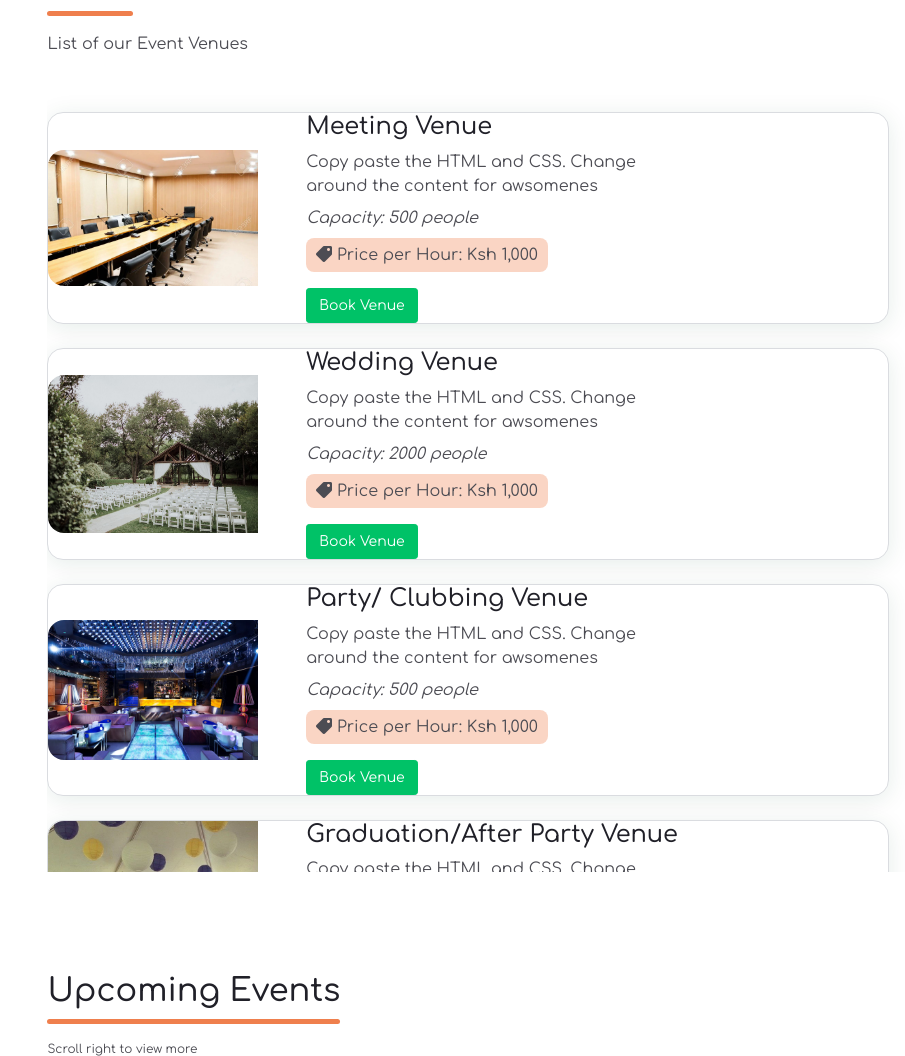
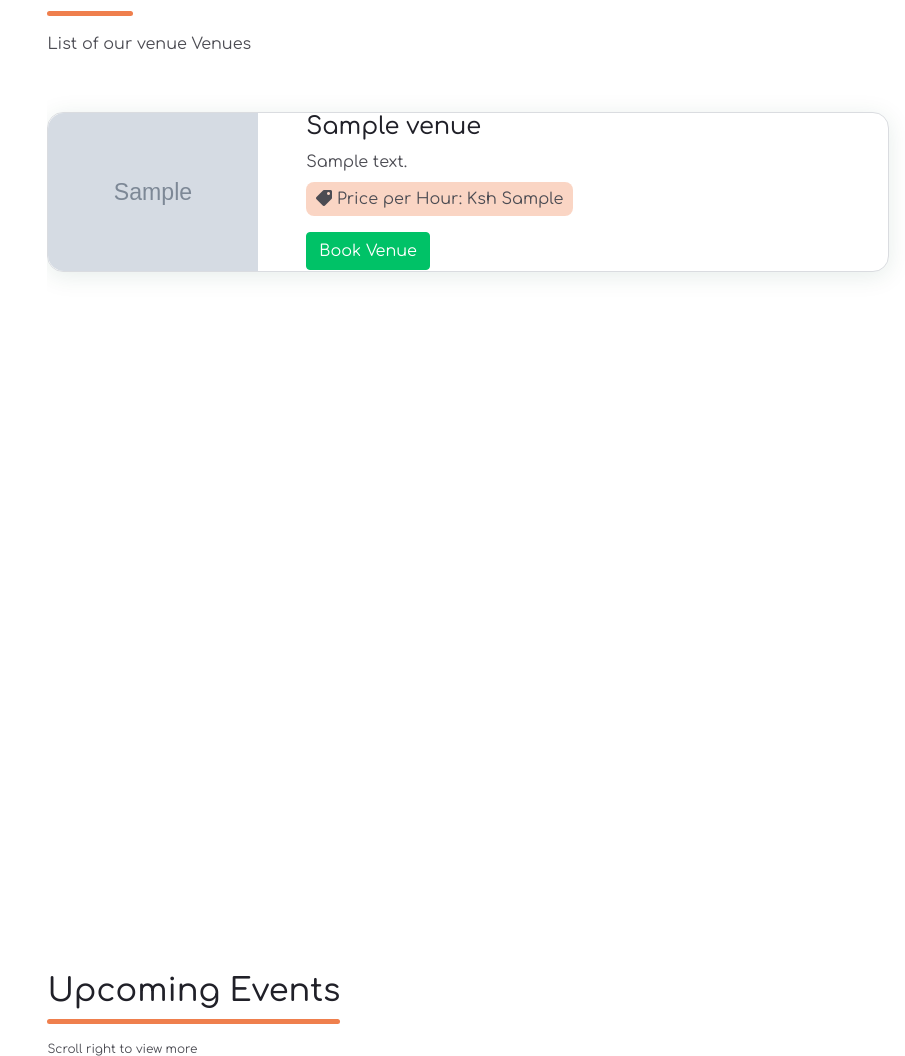
Before and after one commit to mukolweke/QuiOccassion, a PHP site: page / in a window 1280 px wide. Shown: the part 984-2040 px from the top of the page, without its empty margins (375-1280 px from the left). Run offline with PHP 8.4, Linux system fonts and the light colour scheme; tables that the repository leaves empty or names only in its code hold one stand-in row (values such as "Sample post"); grey boxes marked "Sample" are stand-in pictures; some libraries are stand-ins or nearby versions.

Commit message:
book venue

```diff
--- a/assets/css/notification.css
+++ /dev/null
@@ -1,69 +0,0 @@
-/* The snackbar - position it at the bottom and in the middle of the screen */
-#snackbar {
-  visibility: hidden; /* Hidden by default. Visible on click */
-  min-width: 250px; /* Set a default minimum width */
-  margin-left: -125px; /* Divide value of min-width by 2 */
-  background-color: #333; /* Black background color */
-  color: #fff; /* White text color */
-  text-align: center; /* Centered text */
-  border-radius: 2px; /* Rounded borders */
-  padding: 16px; /* Padding */
-  position: fixed; /* Sit on top of the screen */
-  z-index: 1; /* Add a z-index if needed */
-  left: 50%; /* Center the snackbar */
-  bottom: 30px; /* 30px from the bottom */
-}
-
-/* Show the snackbar when clicking on a button (class added with JavaScript) */
-#snackbar.show {
-  visibility: visible; /* Show the snackbar */
-  /* Add animation: Take 0.5 seconds to fade in and out the snackbar.
-    However, delay the fade out process for 2.5 seconds */
-  -webkit-animation: fadein 0.5s, fadeout 0.5s 2.5s;
-  animation: fadein 0.5s, fadeout 0.5s 2.5s;
-}
-
-/* Animations to fade the snackbar in and out */
-@-webkit-keyframes fadein {
-  from {
-    bottom: 0;
-    opacity: 0;
-  }
-  to {
-    bottom: 30px;
-    opacity: 1;
-  }
-}
-
-@keyframes fadein {
-  from {
-    bottom: 0;
-    opacity: 0;
-  }
-  to {
-    bottom: 30px;
-    opacity: 1;
-  }
-}
-
-@-webkit-keyframes fadeout {
-  from {
-    bottom: 30px;
-    opacity: 1;
-  }
-  to {
-    bottom: 0;
-    opacity: 0;
-  }
-}
-
-@keyframes fadeout {
-  from {
-    bottom: 30px;
-    opacity: 1;
-  }
-  to {
-    bottom: 0;
-    opacity: 0;
-  }
-}
--- a/events.php
+++ b/events.php
@@ -6,7 +6,7 @@ $name_err = $email_err = $contact_err = $capacity_err = "";
 $main_err = $main_succ = "";
 
 // Processing venue form data when submitted
-if($_SERVER["REQUEST_METHOD"] == "POST" && isset($_POST['action']) && $_POST['action'] == 'reserve_event'){
+if($_SERVER["REQUEST_METHOD"] == "POST" && isset($_POST['action']) && $_POST['action'] == 'book_event'){
   // Validate name
   $input_name = trim($_POST["name"]);
   if(empty($input_name)){
@@ -46,17 +46,18 @@ if($_SERVER["REQUEST_METHOD"] == "POST" && isset($_POST['action']) && $_POST['ac
   }
 
   if(empty($name_err) && empty($email_err) && empty($contact_err) && empty($capacity_err)) {
-    $sql = "INSERT INTO event_reserves (name, email, contact, event_id, capacity) VALUES (?, ?, ?, ?, ?)";
+    $sql = "INSERT INTO user_booking (name, email, contact, event_id, capacity, type) VALUES (?, ?, ?, ?, ?, ?)";
 
     if($stmt = $mysqli->prepare($sql)){
-        $stmt->bind_param("sssss", $param_name, $param_email, $param_contact, $param_event_id, $param_capacity);
+        $stmt->bind_param("ssssss", $param_name, $param_email, $param_contact, $param_event_id, $param_capacity, $param_type);
 
         // parameters
         $param_name = $name;
         $param_email = $email;
         $param_contact = $contact;
-        $param_event_id = $_POST['event_id'];
+        $param_event_id = $_POST['form_id'];
         $param_capacity = $capacity;
+        $param_type = 'event';
         //status '0-for verification, 1=confirmed, 2=canceled'
 
         if($stmt->execute()){
@@ -117,22 +118,23 @@ if($_SERVER["REQUEST_METHOD"] == "POST" && isset($_POST['action']) && $_POST['ac
                       <p class="card-price"><small><?php echo ($row['payment_type']  == 1 ? 'Free' : 'Ksh '.number_format($row['amount'],2))?></small></p>
 
                       <div>
-                        <button class="btn btn-primary" data-bs-toggle="modal" data-bs-target="#reserve_<?php echo $row['id']?>">Reserve</button>
+                        <button class="btn btn-primary" data-bs-toggle="modal" data-bs-target="#reserve_<?php echo str_replace(' ', '-', strtolower($row['name'])) ?>">Reserve</button>
                       </div>
                     </div>
                   </div>
                 </div>
 
                 <!--Reserve Modal -->
-                <div class="modal fade" id="reserve_<?php echo $row['id']?>" data-bs-backdrop="static" data-bs-keyboard="false" tabindex="-1" aria-labelledby="staticBackdropLabel" aria-hidden="true">
+                <div class="modal fade" id="reserve_<?php echo str_replace(' ', '-', strtolower($row['name']))?>" data-bs-backdrop="static" data-bs-keyboard="false" tabindex="-1" aria-labelledby="staticBackdropLabel" aria-hidden="true">
                     <div class="modal-dialog modal-dialog-centered">
                         <div class="modal-content">
                             <div class="modal-header">
                                 <h5 class="modal-title"><span class="reserve-title"><?php echo $row['name']; ?> Reserve</span></h5>
                                 <button type="button" class="btn-close" data-bs-dismiss="modal" aria-label="Close"></button>
                             </div>
+
                             <div class="modal-body">
-                        <form action="<?php echo htmlspecialchars("/index.php"); ?>" method="post" enctype="multipart/form-data">
+                                <form action="<?php echo htmlspecialchars("/"); ?>" method="post" enctype="multipart/form-data">
                                     <p style="font-size: 12px;">Please fill in your details correctly to reserve a ticket</p>
                                     <div class="mb-3">
                                         <label class="form-label">Full Name:</label>
@@ -157,8 +159,8 @@ if($_SERVER["REQUEST_METHOD"] == "POST" && isset($_POST['action']) && $_POST['ac
                                         <span class="invalid-feedback"><?php echo $capacity_err;?></span>
                                     </div>
 
-                          <input name="action" value="reserve_event" class="hidden">
-                          <input name="event_id" value="<?php echo $row['id']?>" class="hidden">
+                                    <input name="action" value="book_event" class="hidden">
+                                    <input name="form_id" value="<?php echo $row['id']?>" class="hidden">
 
                                     <div style="text-align: right;">
                                         <button type="button" class="btn btn-light bg-transparent" data-bs-dismiss="modal">Cancel</button>
--- a/index.php
+++ b/index.php
@@ -24,7 +24,6 @@
     />
 
     <!-- Custom -->
-    <link href="/assets/css/notification.css" rel="stylesheet" />
     <link href="/assets/css/main.css" rel="stylesheet" />
   </head>
   <body>
--- a/venues.php
+++ b/venues.php
@@ -1,24 +1,112 @@
+<?php
+require_once "./scripts/db_conn.php";
+
+$name = $email = $contact = $capacity = "";
+$name_err = $email_err = $contact_err = $capacity_err = "";
+$main_err = $main_succ = "";
+
+// Processing venue form data when submitted
+if($_SERVER["REQUEST_METHOD"] == "POST" && isset($_POST['action']) && $_POST['action'] == 'book_venue'){
+  // Validate name
+  $input_name = trim($_POST["name"]);
+  if(empty($input_name)){
+    $name_err = "Please enter an name.";
+  } else{
+    $name = $input_name;
+  }
+
+  // Validate email
+  $input_email = trim($_POST["email"]);
+  if(empty($input_email)){
+    $email_err = "Please enter an email.";
+  } else if (!filter_var(trim($_POST["email"]), FILTER_VALIDATE_EMAIL)) { // src: w3schools
+    $email_err = "Please enter a valid email address";
+  } else{
+    $email = $input_email;
+  }
+
+  // Validate contact
+  $input_contact = trim($_POST["contact"]);
+  if(empty($input_contact)){
+    $contact_err = "Please enter an contact.";
+  } else{
+    $contact = $input_contact;
+  }
+
+  // Validate capacity
+  $input_capacity = trim($_POST["capacity"]);
+  if(empty($input_capacity)){
+    $capacity_err = "Please enter an capacity.";
+  } else{
+    $capacity = $input_capacity;
+  }
+
+  if(!empty($name_err) || !empty($email_err) || !empty($contact_err) || !empty($capacity_err)) {
+    $main_err = "Ooops! There are errors in venue reserve form you just submitted";
+  }
+
+  if(empty($name_err) && empty($email_err) && empty($contact_err) && empty($capacity_err)) {
+    $sql = "INSERT INTO user_booking (name, email, contact, venue_id, capacity, type) VALUES (?, ?, ?, ?, ?, ?)";
+
+    if($stmt = $mysqli->prepare($sql)){
+        $stmt->bind_param("ssssss", $param_name, $param_email, $param_contact, $param_venue_id, $param_capacity, $param_type);
+
+        // parameters
+        $param_name = $name;
+        $param_email = $email;
+        $param_contact = $contact;
+        $param_venue_id = $_POST['form_id'];
+        $param_capacity = $capacity;
+        $param_type = 'venue';
+        //status '0-for verification, 1=confirmed, 2=canceled'
+
+        if($stmt->execute()){
+          ?><script type="text/javascript">
+              window.location = "/";
+          </script><?php
+          $main_succ = "Venue reserved successfully, check your email for details";
+        } else{
+          $main_err = "Oops! Please check the form.";
+        }
+    }
+  } else{
+    $main_err = "Oops! Please check the form.";
+  }
+}
+?>
 <div class="venues">
     <div>
         <h2>Venues</h2>
         <p class="section-title-bar" style="width: 10%;"></p>
-        <p>List of our Event Venues</p>
+        <p>List of our venue Venues</p>
     </div>
 
+    <?php include './dash/succ_err_view.php' ?>
+
     <div class="venues-wrapper">
+    <?php
+
+        $sql = "SELECT * FROM venues ORDER BY id DESC";
+        $count = 1;
+
+        if($result = $mysqli->query($sql)){
+            if($result->num_rows > 0){
+            while($row = $result->fetch_array()){
+            ?>
             <div class="card venue-card">
                 <div class="row m-0 p-0 align-items-center">
                     <div class="col-sm-5 m-0 p-0 venue-img">
-                    <img class="d-block w-100" src="/assets/img/events/meeting.webp" alt="">
+                        <img class="d-block w-100"
+                        src="/assets/img/uploads/<?php echo $row['image']?>"
+                        alt="Venue Image">
                     </div>
                     <div class="col-sm-7 px-5">
                         <div class="card-block">
-                        <h4 class="card-title">Meeting Venue</h4>
-                        <p class="m-0 p-0 venue-description">Copy paste the HTML and CSS. Change around the content for awsomenes</p>
-                        <p class="m-0 p-0 venue-capacity">Capacity: 500 people</p>
-                        <p class="m-0 p-0 price-tag"><i class="fas fa-tag" style="transform: rotate(90deg);"></i> Price per Hour: Ksh 1,000</p>
+                            <h4 class="card-title"><?php echo $row['name']?></h4>
+                            <p class="m-0 p-0 venue-description"><?php echo $row['description']?></p>
+                            <p class="m-0 p-0 price-tag"><i class="fas fa-tag" style="transform: rotate(90deg);"></i> Price per Hour: Ksh <?php echo $row['rate']?></p>
                             <br>
-                        <button type="button" class="btn btn-primary btn-sm" data-bs-toggle="modal" data-bs-target="#exampleModal">
+                            <button class="btn btn-primary" data-bs-toggle="modal" data-bs-target="#reserve_<?php echo str_replace(' ', '-', strtolower($row['name'])) ?>">
                                 Book Venue
                             </button>
                         </div>
@@ -26,104 +114,53 @@
                 </div>
             </div>
 
-        <div class="card venue-card">
-            <div class="row m-0 p-0 align-items-center">
-                <div class="col-sm-5 m-0 p-0 venue-img">
-                    <img class="d-block w-100" src="/assets/img/events/wedding.jpeg" alt="">
+            <!--Reserve Modal -->
+            <div class="modal fade" id="reserve_<?php echo str_replace(' ', '-', strtolower($row['name']))?>" data-bs-backdrop="static" data-bs-keyboard="false" tabindex="-1" aria-labelledby="staticBackdropLabel" aria-hidden="true">
+                <div class="modal-dialog modal-dialog-centered">
+                    <div class="modal-content">
+                        <div class="modal-header">
+                            <h5 class="modal-title"><span class="reserve-title"><?php echo $row['name']; ?> Reserve</span></h5>
+                            <button type="button" class="btn-close" data-bs-dismiss="modal" aria-label="Close"></button>
                         </div>
-                <div class="col-sm-7 px-5">
-                    <div class="card-block">
-                        <h4 class="card-title">Wedding Venue</h4>
-                        <p class="m-0 p-0 venue-description">Copy paste the HTML and CSS. Change around the content for awsomenes</p>
-                        <p class="m-0 p-0 venue-capacity">Capacity: 2000 people</p>
-                        <p class="m-0 p-0 price-tag"><i class="fas fa-tag" style="transform: rotate(90deg);"></i> Price per Hour: Ksh 1,000</p>
-                        <br>
-                        <button type="button" class="btn btn-primary btn-sm" data-bs-toggle="modal" data-bs-target="#exampleModal">
-                            Book Venue
-                        </button>
+
+                        <div class="modal-body">
+                            <form action="<?php echo htmlspecialchars("/"); ?>" method="post" enctype="multipart/form-data">
+                                <p style="font-size: 12px;">Please fill in your details correctly to reserve a venue</p>
+                                <div class="mb-3">
+                                    <label class="form-label">Full Name:</label>
+                                    <input type="text" class="form-control <?php echo (!empty($name_err)) ? 'is-invalid' : ''; ?>"
+                                    value="<?php echo $name; ?>" name="name">
+                                    <span class="invalid-feedback"><?php echo $name_err;?></span>
+                                </div>
+                                <div class="mb-3">
+                                    <label class="form-label">Email:</label>
+                                    <input type="text" class="form-control <?php echo (!empty($email_err)) ? 'is-invalid' : ''; ?>" value="<?php echo $email; ?>" name="email">
+                                    <span class="invalid-feedback"><?php echo $email_err;?></span>
+                                </div>
+                                <div class="mb-3">
+                                    <label class="form-label">Phone:</label>
+                                    <input type="text" class="form-control mb-1 <?php echo (!empty($contact_err)) ? 'is-invalid' : ''; ?>" value="<?php echo $contact; ?>" name="contact">
+                                    <p style="font-size: 12px;">Format: 2547XXXXXXXX</p>
+                                    <span class="invalid-feedback"><?php echo $contact_err;?></span>
+                                </div>
+                                <div class="mb-3">
+                                    <label class="form-label">Number of tickets:</label>
+                                    <input type="number" min="0" max="<?php echo $row['audience_capacity'];?>" class="form-control <?php echo (!empty($capacity_err)) ? 'is-invalid' : ''; ?>" value="<?php echo $capacity ?? 0; ?>" name="capacity">
+                                    <span class="invalid-feedback"><?php echo $capacity_err;?></span>
+                                </div>
+
+                                <input name="action" value="book_venue" class="hidden">
+                                <input name="form_id" value="<?php echo $row['id']?>" class="hidden">
+
+                                <div style="text-align: right;">
+                                    <button type="button" class="btn btn-light bg-transparent" data-bs-dismiss="modal">Cancel</button>
+                                    <button type="submit" class="btn btn-primary">Reserve Event</button>
+                                </div>
+                            </form>
                         </div>
                     </div>
                 </div>
             </div>
-
-        <div class="card venue-card">
-            <div class="row m-0 p-0 align-items-center">
-                <div class="col-sm-5 m-0 p-0 venue-img">
-                    <img class="d-block w-100" src="/assets/img/events/party.jpeg" alt="">
-                </div>
-                <div class="col-sm-7 px-5">
-                    <div class="card-block">
-                        <h4 class="card-title">Party/ Clubbing Venue</h4>
-                        <p class="m-0 p-0 venue-description" >Copy paste the HTML and CSS. Change around the content for awsomenes</p>
-                        <p class="m-0 p-0 venue-capacity">Capacity: 500 people</p>
-                        <p class="m-0 p-0 price-tag"><i class="fas fa-tag" style="transform: rotate(90deg);"></i> Price per Hour: Ksh 1,000</p>
-                        <br>
-                        <button type="button" class="btn btn-primary btn-sm" data-bs-toggle="modal" data-bs-target="#exampleModal">
-                            Book Venue
-                        </button>
+        <?php } } }?>
     </div>
 </div>
-            </div>
-        </div>
-
-        <div class="card venue-card">
-            <div class="row m-0 p-0 align-items-center">
-                <div class="col-sm-5 m-0 p-0 venue-img">
-                    <img class="d-block w-100" src="/assets/img/events/graduation.jpeg" alt="">
-                </div>
-                <div class="col-sm-7 px-5">
-                    <div class="card-block">
-                        <h4 class="card-title">Graduation/After Party Venue</h4>
-                        <p class="m-0 p-0 venue-description">Copy paste the HTML and CSS. Change around the content for awsomenes</p>
-                        <p class="m-0 p-0 venue-capacity">Capacity: 1500 people</p>
-                        <p class="m-0 p-0 price-tag"><i class="fas fa-tag" style="transform: rotate(90deg);"></i> Price per Hour: Ksh 1,000</p>
-                        <br>
-                        <button type="button" class="btn btn-primary btn-sm" data-bs-toggle="modal" data-bs-target="#exampleModal">
-                            Book Venue
-                        </button>
-                    </div>
-                </div>
-            </div>
-        </div>
-
-        <div class="card venue-card">
-            <div class="row m-0 p-0 align-items-center">
-                <div class="col-sm-5 m-0 p-0 venue-img">
-                    <img class="d-block w-100" src="/assets/img/events/seminar.jpeg" alt="">
-                </div>
-                <div class="col-sm-7 px-5">
-                    <div class="card-block">
-                        <h4 class="card-title">Seminar Venue</h4>
-                        <p class="m-0 p-0 venue-description">Copy paste the HTML and CSS. Change around the content for awsomenes</p>
-                        <p class="m-0 p-0 venue-capacity">Capacity: 500 people</p>
-                        <p class="m-0 p-0 price-tag"><i class="fas fa-tag" style="transform: rotate(90deg);"></i> Price per Hour: Ksh 1,000</p>
-                        <br>
-                        <button type="button" class="btn btn-primary btn-sm" data-bs-toggle="modal" data-bs-target="#exampleModal">
-                            Book Venue
-                        </button>
-                    </div>
-                </div>
-            </div>
-        </div>
-    </div>
-</div>
-
-<!-- Modal -->
-
-<div class="modal fade" id="exampleModal" tabindex="-1" aria-labelledby="exampleModalLabel" aria-hidden="true">
-  <div class="modal-dialog">
-    <div class="modal-content">
-      <div class="modal-header">
-        <h5 class="modal-title" id="exampleModalLabel">Modal title</h5>
-        <button type="button" class="btn-close" data-bs-dismiss="modal" aria-label="Close"></button>
-      </div>
-      <div class="modal-body">
-        ...
-      </div>
-      <div class="modal-footer">
-        <button type="button" class="btn btn-secondary" data-bs-dismiss="modal">Close</button>
-        <button type="button" class="btn btn-primary">Save changes</button>
-      </div>
-    </div>
-  </div>
-</div>
```
Also changed, not shown: index.html (deleted, +0 -181 lines). Lines whose indentation alone changed are shown as unchanged.
